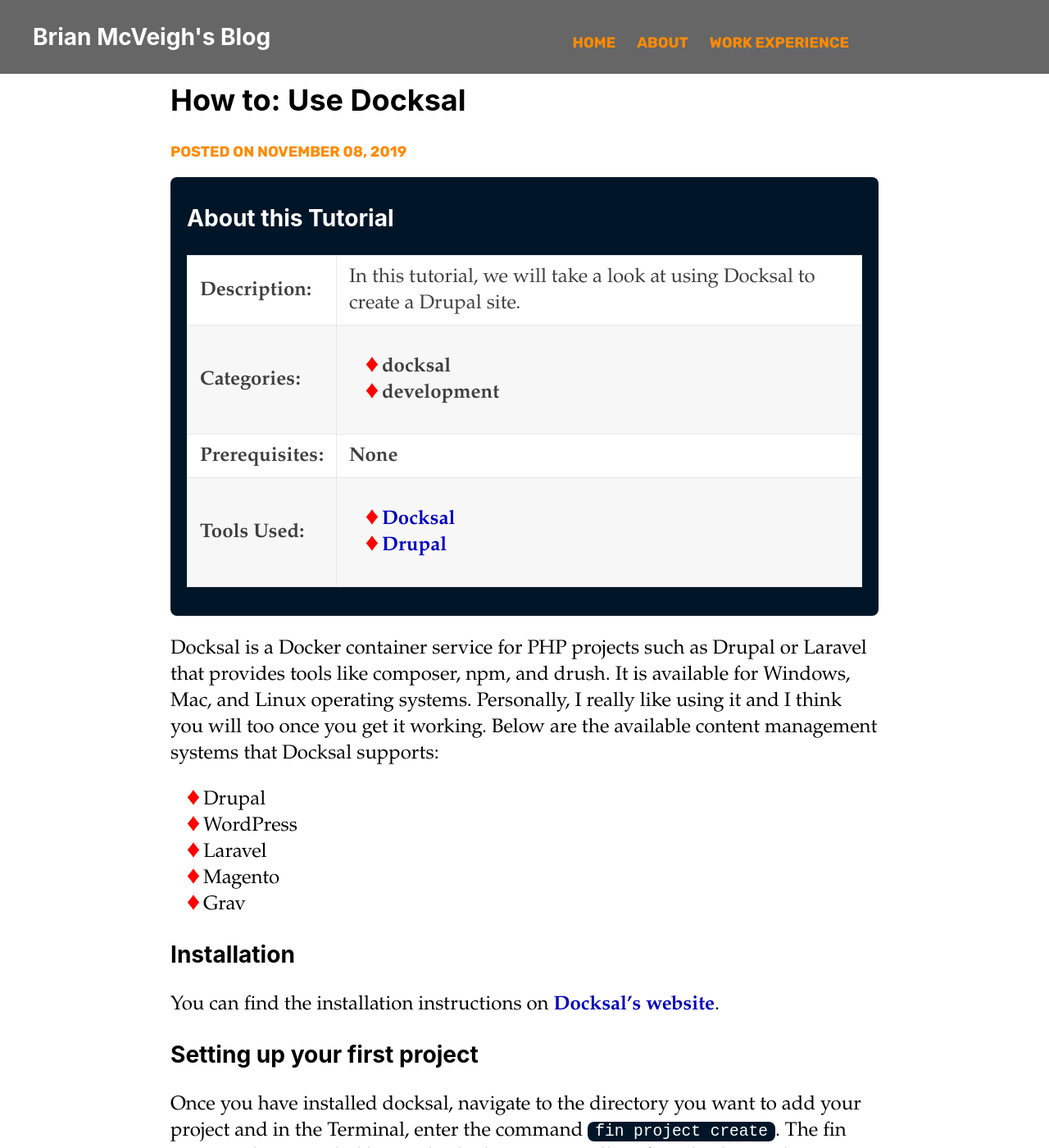
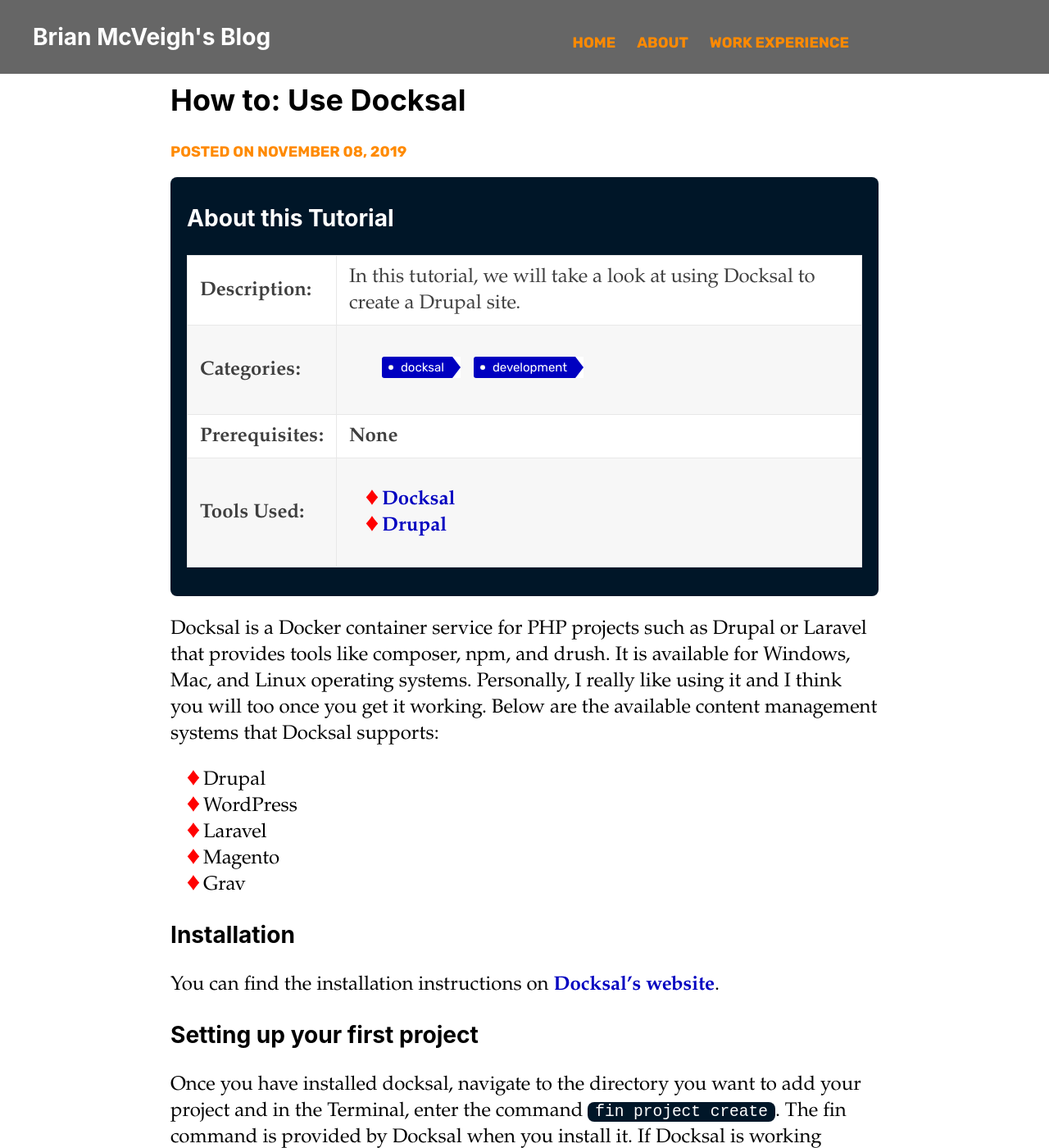
Before and after one commit to bmcveigh/bmcveigh.github.io, a Jekyll site: the page built from _posts/2019-11-08-how-to-use-docksal.markdown, in a window 1280 px wide and 1400 px high. Shown: the whole window at 82% size. Built offline with Jekyll 4.4.1, drawn with Linux system fonts in a browser that asks for light colours.

Commit message:
Added component styling for tags.

```diff
--- a/_layouts/tutorial.html
+++ b/_layouts/tutorial.html
@@ -25,7 +25,7 @@ layout: default
                     <td>
                         <ul>
                             {% for category in page.categories %}
-                                <li>{{ category }}</li>
+                                <li class="tag">{{ category }}</li>
                             {% endfor %}
                         </ul>
                     </td>
--- a/_sass/components/post/_tutorial.scss
+++ b/_sass/components/post/_tutorial.scss
@@ -8,7 +8,9 @@
         background: $color-white;
 
         .row-categories li {
-            font-weight: bold;
+            &::before {
+                content: '';
+            }
         }
     }
 
--- /dev/null
+++ b/_sass/components/tag/_tag.scss
@@ -0,0 +1,50 @@
+//
+// Styling for tags that look kind of like WalMart sales tags.
+//
+
+.tag {
+    background: $color-darkblue;
+    border-radius: 3px 0 0 3px;
+    color: $color-white;
+    display: inline-block;
+    font-family: $font-family-rubik;
+    height: 26px;
+    line-height: 26px;
+    padding: 0 20px 0 23px;
+    position: relative;
+    margin: 0 10px 10px 0;
+    text-decoration: none;
+    font-size: 15px;
+  }
+
+.tag::before {
+    background: $color-white;
+    border-radius: 10px;
+    box-shadow: inset 0 1px rgba(0, 0, 0, 0.25);
+    content: '';
+    height: 6px;
+    left: 23px;
+    position: absolute;
+    width: 6px;
+    top: 10px;
+  }
+
+  .tag::after {
+    background: $color-white;
+    border-bottom: 13px solid transparent;
+    border-left: 10px solid $color-darkblue;
+    border-top: 13px solid transparent;
+    content: '';
+    position: absolute;
+    right: 0;
+    top: 0;
+  }
+
+  .tag:hover {
+    background: $color-darkblue;
+    color: $color-white;
+  }
+
+  .tag:hover::after {
+     border-left-color: $color-darkblue;
+  }
--- a/_sass/index.scss
+++ b/_sass/index.scss
@@ -8,3 +8,4 @@
 @import "components/post/post_navigation";
 @import "components/post/tutorial";
 @import "components/highlight/highlight";
+@import "components/tag/tag";
--- a/_sass/variables/_variables.scss
+++ b/_sass/variables/_variables.scss
@@ -24,6 +24,7 @@ $color-red: red;
 $color-orange: #ff8a00;
 $color-midnight: #001628;
 $color-darkblue: rgb(0, 0, 192);
+$color-black: #000;
 
 // Syntax highlight colors.
 $highlight-code-color: #9c27b0;
```
